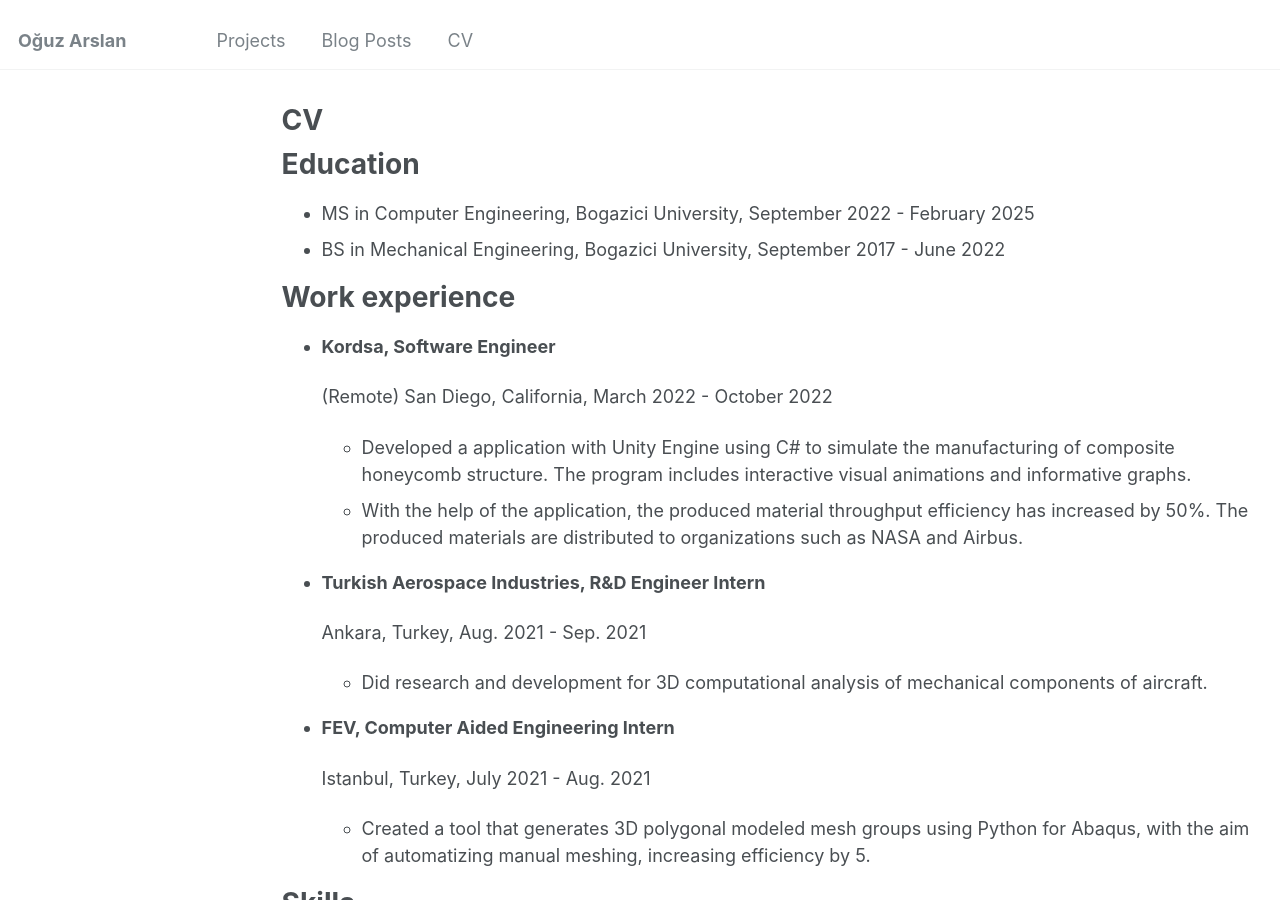
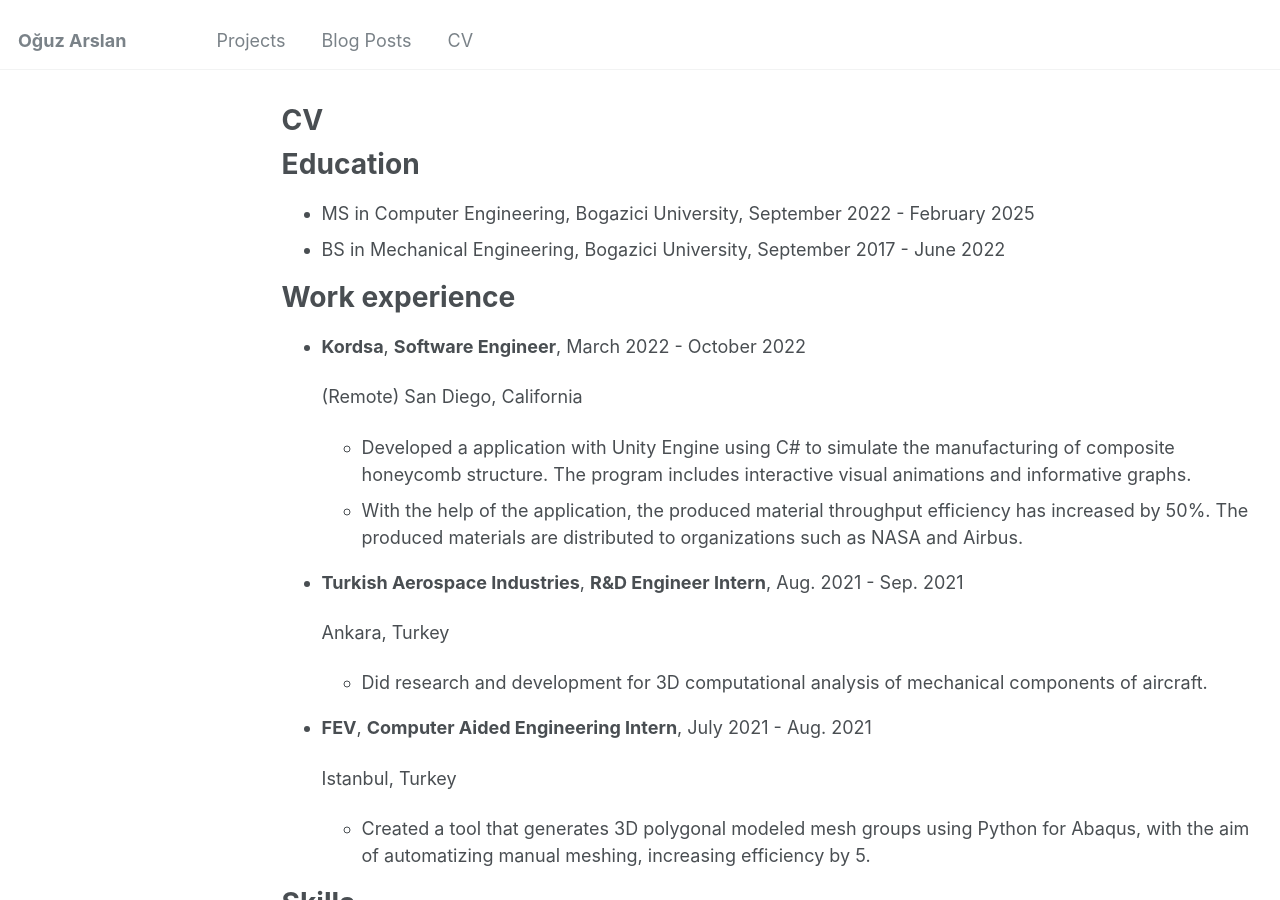
Before and after one commit to Boysle/boysle.github.io, a Jekyll site: the page built from _pages/cv.md, in a window 1280 px wide and 900 px high. Built offline with Jekyll 4.4.1, drawn with Linux system fonts in a browser that asks for light colours.

Commit message:
Update cv.md

```diff
--- a/_pages/cv.md
+++ b/_pages/cv.md
@@ -16,22 +16,22 @@ Education
 
 Work experience
 ======
-* **Kordsa, Software Engineer**
+* **Kordsa**, **Software Engineer**, March 2022 - October 2022
 
-  (Remote) San Diego, California, March 2022 - October 2022
+  (Remote) San Diego, California
   * Developed a application with Unity Engine using C# to simulate the manufacturing of composite honeycomb
 structure. The program includes interactive visual animations and informative graphs.
   * With the help of the application, the produced material throughput efficiency has increased by 50%. The
 produced materials are distributed to organizations such as NASA and Airbus.
 
-* **Turkish Aerospace Industries, R&D Engineer Intern**
+* **Turkish Aerospace Industries**, **R&D Engineer Intern**, Aug. 2021 - Sep. 2021
 
-  Ankara, Turkey, Aug. 2021 - Sep. 2021
+  Ankara, Turkey
   * Did research and development for 3D computational analysis of mechanical components of aircraft.
 
-* **FEV, Computer Aided Engineering Intern**
+* **FEV**, **Computer Aided Engineering Intern**, July 2021 - Aug. 2021
 
-  Istanbul, Turkey, July 2021 - Aug. 2021
+  Istanbul, Turkey
   * Created a tool that generates 3D polygonal modeled mesh groups using Python for Abaqus, with the aim of automatizing manual meshing, increasing efficiency by 5.
 
 Skills
```
